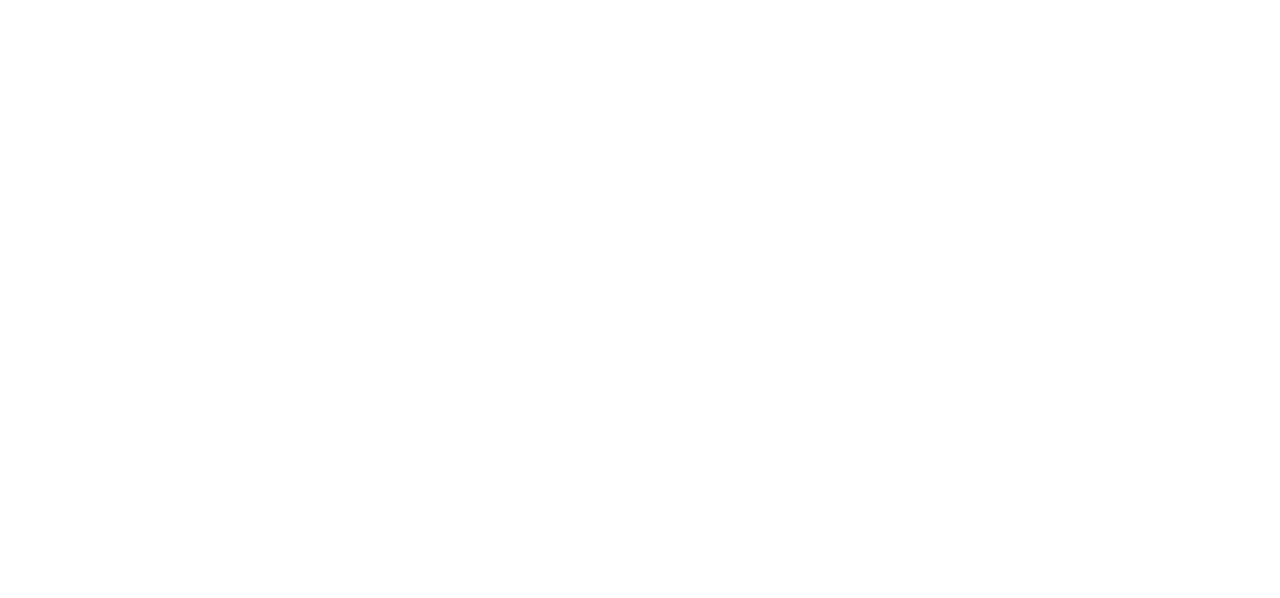
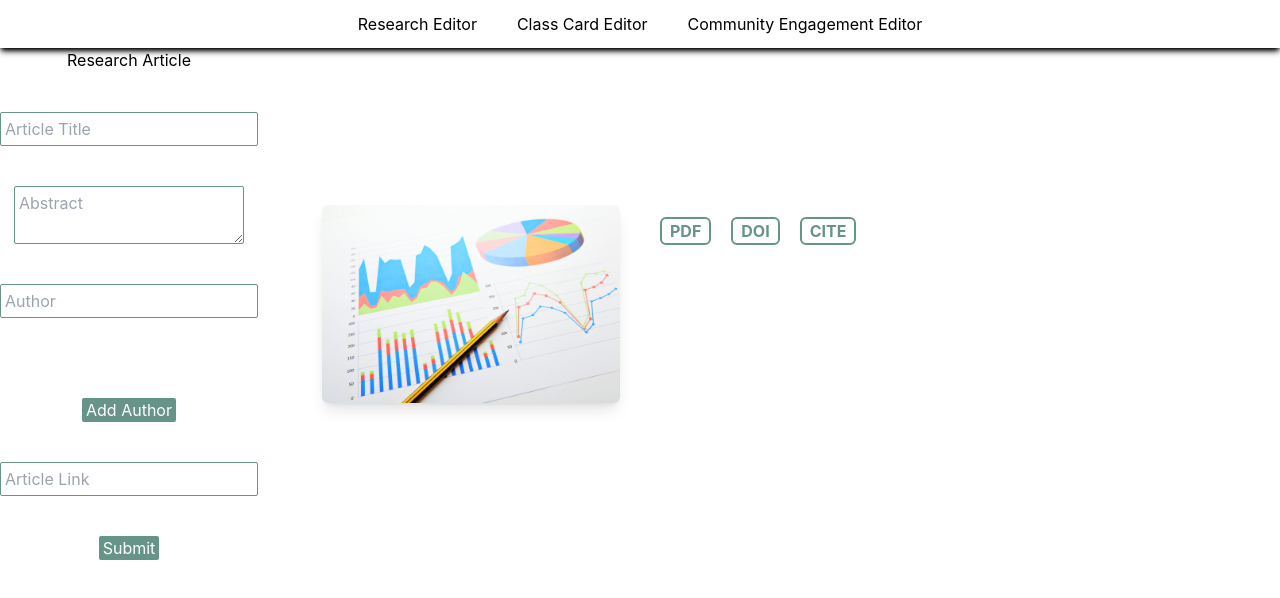
Before and after one commit to Cwoodard2/umsl-professor-web, a React (Create React App) app: page /ResearchEditor in a window 1280 px wide. Before the commit this address had no page. Shown: the top 598 px of the page. Built offline with nearby package versions, Linux system fonts and the light colour scheme.

Commit message:
Added other editors to CMS backend. Currently working on functionality, adding preview of a component

```diff
--- a/src/App.tsx
+++ b/src/App.tsx
@@ -1,7 +1,9 @@
 import React from 'react';
 import { BrowserRouter as Router, Route, Routes} from 'react-router-dom';
 import LoginPage from './CMSBackEnd/loginPage';
-import ItemEditor from './CMSBackEnd/ItemEditorcopy';
+import ResearchEditor from './CMSBackEnd/ResearchEditor';
+import ComEngageEditor from './CMSBackEnd/ComEngageEditor';
+import ClassCardEditor from './CMSBackEnd/ClassCardEditor';
 import Homepage from './pages/Homepage';
 import CommunityEngagement from './pages/CommunityEngagement';
 import MappingAbortion from './pages/MappingAbortion';
@@ -21,7 +23,9 @@ function App() {
         <Route path="/MappingAbortion" element={<MappingAbortion />}></Route>
         <Route path="AboutMe" element={<AboutMe />}></Route>
         <Route path="/LoginPage" element={<LoginPage />}></Route>
-        <Route path="/ItemEditorcopy" element={<ItemEditor />}></Route>
+        <Route path="/ResearchEditor" element={<ResearchEditor />}></Route>
+        <Route path="/ComEngageEditor" element={<ComEngageEditor />}></Route>
+        <Route path="/ClassCardEditor" element={<ClassCardEditor />}></Route>
       </Routes>
     </Router>
   );
--- /dev/null
+++ b/src/CMSBackEnd/ClassCardEditor.jsx
@@ -0,0 +1,51 @@
+import React, {useState} from "react";
+import CMSNav from "../components/CMSNav";
+import {db} from "../data/firebaseConfiguration";
+import { arrayUnion, doc, getDoc, updateDoc } from "firebase/firestore";
+
+const ClassCardEditor = () => {
+    const [articleAuthors, setAuthors] = useState([]);
+    // type researchToAdd = {
+    //     title: any,
+    //     abstract: any,
+    //     authors: any[],
+    //     articleLink: any
+    // }
+
+    function addItem() {
+        const newList = articleAuthors.concat(document.getElementById("whenTaught").value);
+        document.getElementById("whenTaught").value = "";
+        setAuthors(newList);
+    }
+
+    const handleSubmit = async () => {
+        const toSave = {
+            title: document.getElementById("class").value,
+            abstract: document.getElementById("description").value,
+            authors: articleAuthors,
+        }
+
+        const docRef = doc(db, "professordata", 'classCard');
+        await updateDoc(docRef, {
+            researchArticles: arrayUnion(toSave)
+        });
+    };
+
+
+    return(
+        <>
+        <CMSNav />
+        <div className="flex flex-col gap-10 justify-center items-center">
+            <h1>Class Card</h1>
+            <input placeholder="Class" id="class" className="border border-webGreen rounded-sm p-1"></input>
+            <textarea placeholder="Course Description" id="description" className="border border-webGreen rounded-sm p-1"></textarea>
+            <input placeholder="Semesters Taught" id="whenTaught" className="border border-webGreen rounded-sm p-1"></input>
+            <ul>{articleAuthors.map((author) => <li>{author}</li>)}</ul>
+            <button className="bg-webGreen rounded-sm pl-1 pr-1 text-white" onClick={() => addItem()}>Add Semester</button>
+            <button className="bg-webGreen rounded-sm pl-1 pr-1 text-white" onClick={() => handleSubmit()}>Submit</button>
+        </div>
+        </>
+    );
+};
+
+export default ClassCardEditor;
--- a/src/CMSBackEnd/ItemEditorcopy.jsx
+++ b/src/CMSBackEnd/ComEngageEditor.jsx
@@ -1,8 +1,9 @@
 import React, {useState} from "react";
+import CMSNav from "../components/CMSNav";
 import {db} from "../data/firebaseConfiguration";
 import { arrayUnion, doc, getDoc, updateDoc } from "firebase/firestore";
 
-const ItemEditor = () => {
+const ComEngageEditor = () => {
     const [articleAuthors, setAuthors] = useState([]);
     // type researchToAdd = {
     //     title: any,
@@ -33,17 +34,20 @@ const ItemEditor = () => {
 
 
     return(
+        <>
+        <CMSNav />
         <div className="flex flex-col gap-10 justify-center items-center">
-            <h1>Research Article</h1>
-            <input placeholder="Article Title" id="articleTitle" className="border border-webGreen rounded-sm p-1"></input>
-            <textarea placeholder="Abstract" id="abstract" className="border border-webGreen rounded-sm p-1"></textarea>
-            <input placeholder="Author" id="authors" className="border border-webGreen rounded-sm p-1"></input>
+            <h1>Community Engagement</h1>
+            <input placeholder="Title" id="title" className="border border-webGreen rounded-sm p-1"></input>
+            <textarea placeholder="Community Engagement Description" id="description" className="border border-webGreen rounded-sm p-1"></textarea>
+            <input placeholder="Benefit" id="benefits" className="border border-webGreen rounded-sm p-1"></input>
             <ul>{articleAuthors.map((author) => <li>{author}</li>)}</ul>
-            <button className="bg-webGreen rounded-sm pl-1 pr-1 text-white" onClick={() => addItem()}>Add Author</button>
-            <input placeholder="Article Link" id="link" className="border border-webGreen rounded-sm p-1"></input>
+            <button className="bg-webGreen rounded-sm pl-1 pr-1 text-white" onClick={() => addItem()}>Add Benefit</button>
+            <input placeholder="Organization Link" id="link" className="border border-webGreen rounded-sm p-1"></input>
             <button className="bg-webGreen rounded-sm pl-1 pr-1 text-white" onClick={() => handleSubmit()}>Submit</button>
         </div>
+        </>
     );
 };
 
-export default ItemEditor;
+export default ComEngageEditor;
--- /dev/null
+++ b/src/CMSBackEnd/ResearchEditor.jsx
@@ -0,0 +1,104 @@
+import React, { useState } from "react";
+import CMSNav from "../components/CMSNav";
+import ResearchItems from "../components/ResearchItems";
+import { db } from "../data/firebaseConfiguration";
+import { arrayUnion, doc, getDoc, updateDoc } from "firebase/firestore";
+
+const ResearchEditor = () => {
+  const [articleAuthors, setAuthors] = useState([]);
+  const [title, setTitle] = useState("");
+  const [abstract, setAbstract] = useState("");
+  // type researchToAdd = {
+  //     title: any,
+  //     abstract: any,
+  //     authors: any[],
+  //     articleLink: any
+  // }
+
+  function addItem() {
+    const newList = articleAuthors.concat(
+      document.getElementById("authors").value
+    );
+    document.getElementById("authors").value = "";
+    setAuthors(newList);
+  }
+
+  const handleSubmit = async () => {
+    const toSave = {
+      title: title,
+      abstract: abstract,
+      authors: articleAuthors,
+      articleLink: document.getElementById("link").value,
+    };
+
+    setTitle("");
+    setAbstract("");
+    setAuthors([]);
+
+
+    const docRef = doc(db, "professordata", "research");
+    await updateDoc(docRef, {
+      researchArticles: arrayUnion(toSave),
+    });
+  };
+
+  return (
+    <>
+      <CMSNav />
+      <div className="flex flex-row items-center justify-center w-screen">
+        <div className="flex flex-col gap-10 justify-center items-center">
+          <h1>Research Article</h1>
+          <input
+            placeholder="Article Title"
+            id="articleTitle"
+            className="border border-webGreen rounded-sm p-1"
+            onChange={(e) => setTitle(e.target.value)}
+            value={title}
+          ></input>
+          <textarea
+            placeholder="Abstract"
+            id="abstract"
+            className="border border-webGreen rounded-sm p-1"
+            onChange={(e) => setAbstract(e.target.value)}
+            value={abstract}
+          ></textarea>
+          <input
+            placeholder="Author"
+            id="authors"
+            className="border border-webGreen rounded-sm p-1"
+          ></input>
+          <ul>
+            {articleAuthors.map((author) => (
+              <li>{author}</li>
+            ))}
+          </ul>
+          <button
+            className="bg-webGreen rounded-sm pl-1 pr-1 text-white"
+            onClick={() => addItem()}
+          >
+            Add Author
+          </button>
+          <input
+            placeholder="Article Link"
+            id="link"
+            className="border border-webGreen rounded-sm p-1"
+          ></input>
+          <button
+            className="bg-webGreen rounded-sm pl-1 pr-1 text-white"
+            onClick={() => handleSubmit()}
+          >
+            Submit
+          </button>
+        </div>
+        <ResearchItems
+          articleTitle={title}
+          abstract={abstract}
+          articleLink=""
+          authors={articleAuthors}
+        />
+      </div>
+    </>
+  );
+};
+
+export default ResearchEditor;
--- a/src/CMSBackEnd/loginPage.tsx
+++ b/src/CMSBackEnd/loginPage.tsx
@@ -7,7 +7,7 @@ const LoginPage = () => {
             <h1 className="text-4xl">Login</h1>
             <input placeholder="Username" className="border border-webGreen rounded-sm"></input>
             <input placeholder="Password" className="border border-webGreen rounded-sm"></input>
-            <Link to="/ItemEditorcopy">
+            <Link to="/ResearchEditor">
                 <button className="bg-webGreen text-white pr-1 pl-1 rounded-md">Login</button>
             </Link>
         </div>
--- /dev/null
+++ b/src/components/CMSNav.tsx
@@ -0,0 +1,53 @@
+import React, { useState } from "react";
+import { Link } from "react-router-dom";
+
+const CMSNav = (props: any) => {
+  const [showMobile, setShowMobile] = useState(false);
+
+  const showMobileMenu = () => {
+    setShowMobile(!showMobile);
+  };
+
+  return (
+    <>
+      <div className="flex flex-col h-auto w-screen justify-center items-center p-3 shadow-md shadow-black sticky top-0 bg-white gap-5">
+        <div className="hidden md:flex md:flex-col md:justify-center md:items-center gap-2">
+          <div className="flex flex-row gap-10">
+            <Link to="/ResearchEditor">
+              <button>Research Editor</button>
+            </Link>
+            <Link to="/ClassCardEditor">
+              <button>Class Card Editor</button>
+            </Link>
+            <Link to="/ComEngageEditor">
+              <button>Community Engagement Editor</button>
+            </Link>
+          </div>
+        </div>
+        <div className="md:hidden flex flex-row justify-between items-center w-screen pl-2 pr-2">
+          <Link to="/">
+            <button className="text-3xl text-webGreen rockwell">EJW</button>
+          </Link>
+          <div className="" onClick={showMobileMenu}>
+            <p>---</p>
+          </div>
+        </div>
+        {showMobile && (
+          <div className="md:hidden flex flex-col justify-start w-screen pl-4 pr-4">
+            <Link to="/ResearchEditor">
+              <button>Research Editor</button>
+            </Link>
+            <Link to="/ClassCardEditor">
+              <button>Class Card Editor</button>
+            </Link>
+            <Link to="/ComEngageEditor">
+              <button>Community Engagement Editor</button>
+            </Link>
+          </div>
+        )}
+      </div>
+    </>
+  );
+};
+
+export default CMSNav;
--- a/src/pages/Teaching.tsx
+++ b/src/pages/Teaching.tsx
@@ -49,6 +49,13 @@ const Teaching = () => {
           />
           <ClassCard class="2202" whenTaught="Spring" />
           <ClassCard class="2202" whenTaught="Spring" />
+          <ClassCard
+            class="2202"
+            whenTaught="Spring"
+            descript="Lorem ipsum dolor sit amet, consectetur adipiscing elit, sed do eiusmod tempor incididunt ut labore et dolore magna aliqua."
+          />
+          <ClassCard class="2202" whenTaught="Spring" />
+          <ClassCard class="2202" whenTaught="Spring" />
         </div>
       </div>
     </StandardPage>
```
